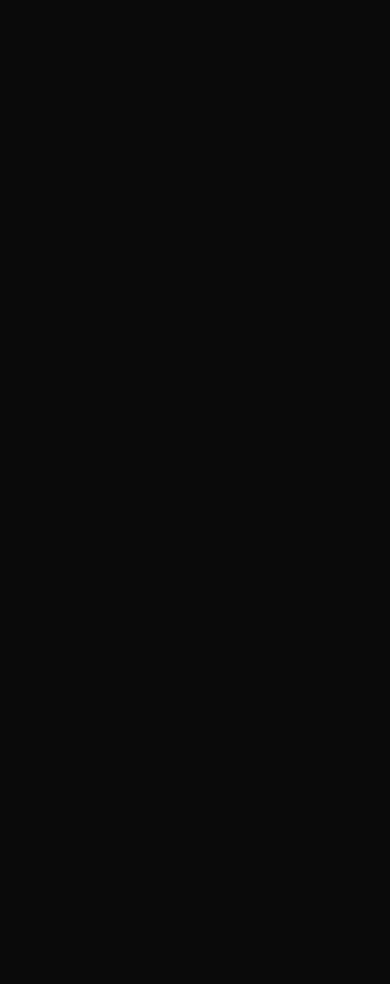
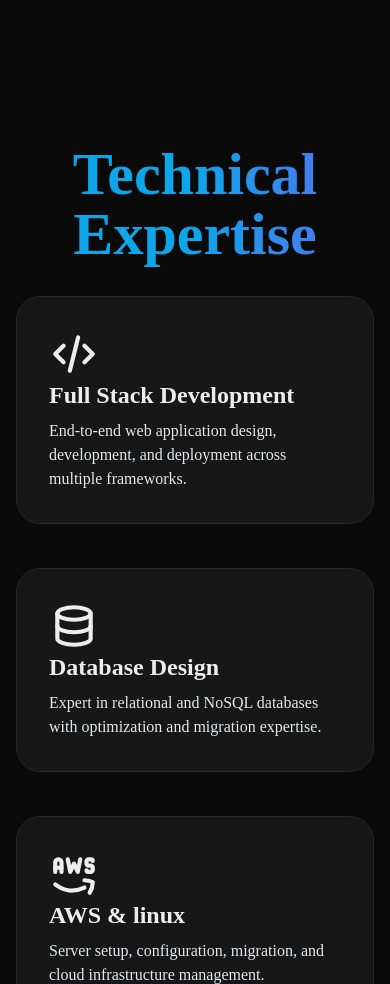
Before and after one commit to AhsanKhaan/AhsankhanPortfolio, a Next.js app: page / in a window 390 px wide. Shown: the part 6700-7684 px from the top of the page. Before the commit the page ends 6828 px from the top, so only its background shows below. Built offline with nearby package versions, Linux system fonts and the light colour scheme; a web font is replaced by a local one.

Commit message:
Technical Expertise Section

```diff
--- /dev/null
+++ b/app/components/clientComponents/SpotlightCard/SpotlightCard.tsx
@@ -0,0 +1,71 @@
+'use client';
+import React, { useRef, useState } from 'react';
+
+interface Position {
+  x: number;
+  y: number;
+}
+
+interface SpotlightCardProps extends React.PropsWithChildren {
+  className?: string;
+  spotlightColor?: `rgba(${number}, ${number}, ${number}, ${number})`;
+}
+
+const SpotlightCard: React.FC<SpotlightCardProps> = ({
+  children,
+  className = '',
+  spotlightColor = 'rgba(255, 255, 255, 0.25)'
+}) => {
+  const divRef = useRef<HTMLDivElement>(null);
+  const [isFocused, setIsFocused] = useState<boolean>(false);
+  const [position, setPosition] = useState<Position>({ x: 0, y: 0 });
+  const [opacity, setOpacity] = useState<number>(0);
+
+  const handleMouseMove: React.MouseEventHandler<HTMLDivElement> = e => {
+    if (!divRef.current || isFocused) return;
+
+    const rect = divRef.current.getBoundingClientRect();
+    setPosition({ x: e.clientX - rect.left, y: e.clientY - rect.top });
+  };
+
+  const handleFocus = () => {
+    setIsFocused(true);
+    setOpacity(0.6);
+  };
+
+  const handleBlur = () => {
+    setIsFocused(false);
+    setOpacity(0);
+  };
+
+  const handleMouseEnter = () => {
+    setOpacity(0.6);
+  };
+
+  const handleMouseLeave = () => {
+    setOpacity(0);
+  };
+
+  return (
+    <div
+      ref={divRef}
+      onMouseMove={handleMouseMove}
+      onFocus={handleFocus}
+      onBlur={handleBlur}
+      onMouseEnter={handleMouseEnter}
+      onMouseLeave={handleMouseLeave}
+      className={`relative rounded-3xl border border-neutral-800 bg-neutral-900 overflow-hidden p-8 ${className}`}
+    >
+      <div
+        className="pointer-events-none absolute inset-0 opacity-0 transition-opacity duration-500 ease-in-out"
+        style={{
+          opacity,
+          background: `radial-gradient(circle at ${position.x}px ${position.y}px, ${spotlightColor}, transparent 80%)`
+        }}
+      />
+      {children}
+    </div>
+  );
+};
+
+export default SpotlightCard;
--- a/app/components/sections/Techstack.jsx
+++ b/app/components/sections/Techstack.jsx
@@ -2,6 +2,7 @@
 import React from "react";
 import FlipWords from "../ui/FlipWords";
 import { LogoLoop } from "../ui/LogoLoop";
+import SpotlightCard from "../clientComponents/SpotlightCard/SpotlightCard";
 import {
   IconBrandGithub,
   IconBrandDocker,
@@ -22,6 +23,9 @@
   IconBrandCss3,
   IconBrandAws,
   IconBrandWebflow,
+  IconCode,
+  IconDatabase,
+  IconLockFilled
 } from "@tabler/icons-react";
 
 const Techstack = () => {
@@ -48,7 +52,8 @@
   ];
 
   return (
-    <section id="tech" className="dark:color-base min-h-screen flex flex-col justify-center items-center px-4 py-16">
+    <section id="tech">
+      <div className="dark:color-base min-h-screen flex flex-col justify-center items-center px-4 py-16">
         {/* Title */}
         <div className="text-center mb-8">
           <h2 className="text-6xl dark:bg-gradient-sky text-transparent bg-clip-text dark:font-bold py-4">
@@ -84,6 +89,68 @@
             className="max-w-full"
           />
         </div>
+      </div>
+      <h2 className="text-6xl dark:bg-gradient-sky text-transparent bg-clip-text dark:font-bold py-4 justify-center items-center text-center">
+        Technical Expertise
+      </h2>
+      <div class="grid grid-cols-1 sm:grid-cols-2 lg:grid-cols-4 gap-3 items-stretch">
+        <div class="p-4">
+          <SpotlightCard className="custom-spotlight-card h-full" spotlightColor="rgba(50, 109, 194, 0.2)">
+            <div className="flex flex-col h-full justify-between">
+              <div>
+                <IconCode size={50} />
+                <h3 className="text-2xl font-bold mb-2">Full Stack Development</h3>
+                <p className="text-base text-slate-200">
+                  End-to-end web application design, development, and deployment across multiple frameworks.
+                </p>
+              </div>
+            </div>
+          </SpotlightCard>
+        </div>
+
+        <div class="p-4">
+          <SpotlightCard className="custom-spotlight-card h-full" spotlightColor="rgba(50, 109, 194, 0.2)">
+            <div className="flex flex-col h-full justify-between">
+              <div>
+                <IconDatabase size={50} />
+                <h3 className="text-2xl font-bold mb-2">Database Design</h3>
+                <p className="text-base text-slate-200">
+                  Expert in relational and NoSQL databases with optimization and migration expertise.
+                </p>
+              </div>
+            </div>
+          </SpotlightCard>
+        </div>
+
+        <div class="p-4">
+          <SpotlightCard className="custom-spotlight-card h-full" spotlightColor="rgba(50, 109, 194, 0.2)">
+            <div className="flex flex-col h-full justify-between">
+              <div>
+                <IconBrandAws size={50} />
+                <h3 className="text-2xl font-bold mb-2">AWS & linux</h3>
+                <p className="text-base text-slate-200">
+                  Server setup, configuration, migration, and cloud infrastructure management.
+                </p>
+              </div>
+            </div>
+          </SpotlightCard>
+        </div>
+
+        <div class="p-4">
+          <SpotlightCard className="custom-spotlight-card h-full" spotlightColor="rgba(50, 109, 194, 0.2)">
+            <div className="flex flex-col h-full justify-between">
+              <div>
+                <IconLockFilled size={50} />
+                <h3 className="text-2xl font-bold mb-2">Security & OWASP</h3>
+                <p className="text-base text-slate-200">
+                  Implements industry-standard security practices and compliance protocols in applications.
+                </p>
+              </div>
+            </div>
+          </SpotlightCard>
+        </div>
+      </div>
+
     </section>
   );
 };
```
Lines whose indentation alone changed are shown as unchanged.
